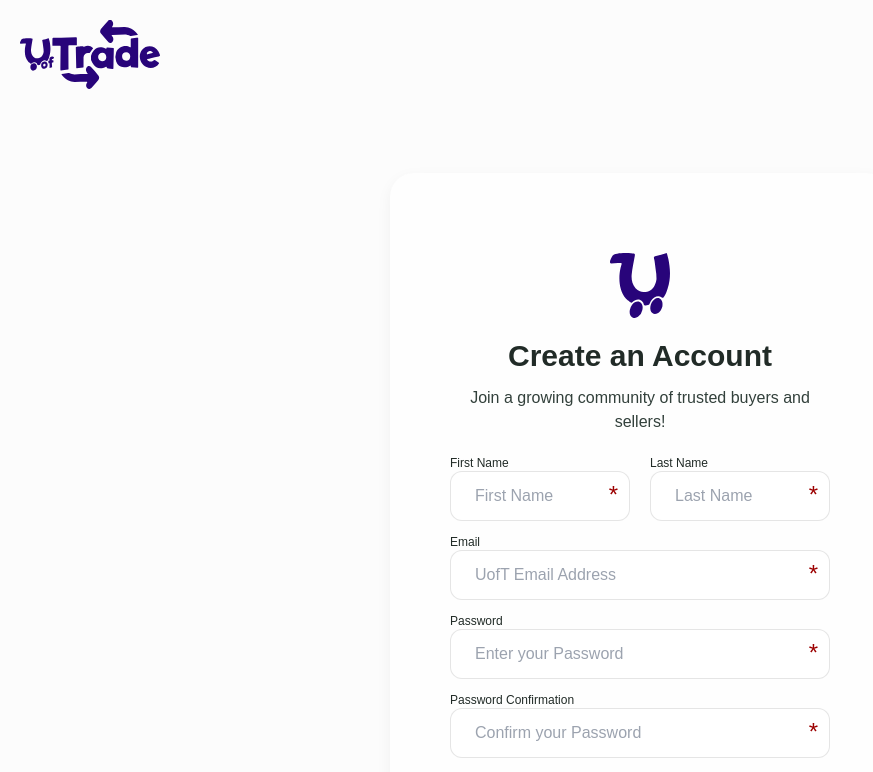
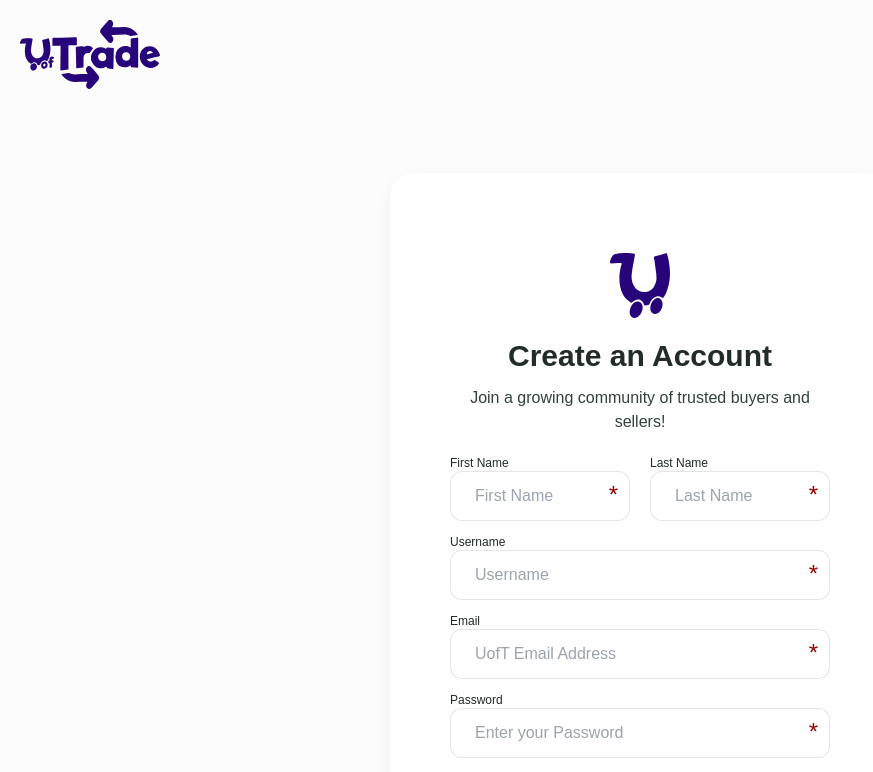
Before and after one commit to UofT-ECE444-Fall2024/project-1-web-application-design-group4-goggle, a Next.js app in the folder frontend/uoftrade/: page /signup in a window 1280 px wide. Shown: the top 772 px of the page, without its empty margins (0-873 px from the left). Built offline with nearby package versions, Linux system fonts and the light colour scheme.

Commit message:
the jwt token is successfully created when signin up now

```diff
--- a/frontend/uoftrade/src/components/SignUpForm/SignUpForm.tsx
+++ b/frontend/uoftrade/src/components/SignUpForm/SignUpForm.tsx
@@ -7,17 +7,16 @@
 import Image from "next/image";
 import { useRouter } from "next/navigation";
 import TextBox from "../TextBox/TextBox";
-
 import "../../types/inputs"
 
 const SignUpForm = () => {
-
     const router = useRouter();
 
     const {
         register,
         watch,
         handleSubmit,
+        setError,
         formState: { errors },
       } = useForm<RegistrationInputs>()
 
@@ -25,8 +24,9 @@
     password.current = watch("password", "");
 
     const onSubmit: SubmitHandler<RegistrationInputs> = async (data:RegistrationInputs) => {
-        console.log(data)
+
         let registered;
+        // Password!!!1
 
         try {
 
@@ -34,19 +34,33 @@
                 first_name: data.first_name,
                 last_name: data.last_name,
                 email: data.email,
-                user_name: data.first_name,
-                phone_number: 1231231234,
+                user_name: data.user_name,
+                phone_number: "",
                 password: data.password,
-                password_confirmation: data.password
+                password_confirmation: data.password_confirmation
             };
 
-            registered = await axios.post("http://localhost/identity/register", payload);
+            registered = await axios.post("http://localhost/identity/register", payload, {
+                headers: { 'Content-Type': 'application/json' }
+              });
+            const token = registered.data.token;
+            if (token) {
+                localStorage.setItem("token", token);
+            }
+            console.log(registered.status);
         }
         catch(e:unknown) {
-            console.error(e);
+
+            if (axios.isAxiosError(e) && e.response && e.response.status === 400) {
+                const errorDetail = e.response.data?.detail || "Email already in use. Please Login or use a different email.";
+                setError("email", { type: "manual", message: errorDetail });
+            } else {
+                console.error(e);
+                setError("email", { type: "manual", message: "An unexpected error occurred. Please try again." });
+            }
         }
         finally {
-            if (registered?.status == 200) {
+            if (registered?.status === 201) {
                 router.push('/home');
             }
         }
@@ -91,6 +105,21 @@
                                         />
                                     </div>
                                     <TextBox<RegistrationInputs>
+                                        placeholder="Username"
+                                        type="text"
+                                        name="user_name"
+                                        register={register}
+                                        options={{
+                                            pattern: {
+                                                value: /^[a-zA-Z0-9_]+$/,
+                                                message: "Username can only contain letters, numbers, and underscores"
+                                                }
+                                            }}
+                                        divClassNames={"mt-3"}
+                                        errors={errors}
+                                        topText="Username"
+                                    />
+                                    <TextBox<RegistrationInputs>
                                         placeholder="UofT Email Address"
                                         type="email"
                                         name="email"
@@ -99,6 +128,7 @@
                                             pattern: {
                                                 value: /^[a-zA-Z0-9._%+-]+@([a-zA-Z0-9-]+\.)*utoronto\.ca$/i,
                                                 message: "Please use a UofT email address containing 'utoronto.ca'"
+
                                                 }
                                             }}
                                         divClassNames={"mt-3"}
@@ -137,6 +167,7 @@
                                 text-white-bg bg-primary dark:hover:bg-[#1a1a1a] hover:border-transparent text-l sm:text-base sm:h-12 ">
                                     Create Account
                                 </button>
+
                             </form>
                             <p className="text-center text-base text-xs font-medium text-body-color">
                                 Already have an account?{" "}
--- a/frontend/uoftrade/src/components/TextBox/TextBox.tsx
+++ b/frontend/uoftrade/src/components/TextBox/TextBox.tsx
@@ -62,6 +62,7 @@
                 {error.type === "required" && <InlineErrorMessage message="This field is required" />}
                 {error.type === "pattern" && <InlineErrorMessage message={error.message as string} />}
                 {error.type === "validate" && <InlineErrorMessage message={error.message as string} />}
+                {error.type === "manual" && <InlineErrorMessage message={error.message as string} />}
                 {/* Add more error types as needed */}
                 </div>
             )}
--- a/frontend/uoftrade/src/types/inputs.ts
+++ b/frontend/uoftrade/src/types/inputs.ts
@@ -4,6 +4,7 @@
     password: string
     password_confirmation: string
     email: string
+    user_name: string
   }
 
 type LoginInputs = {
```
